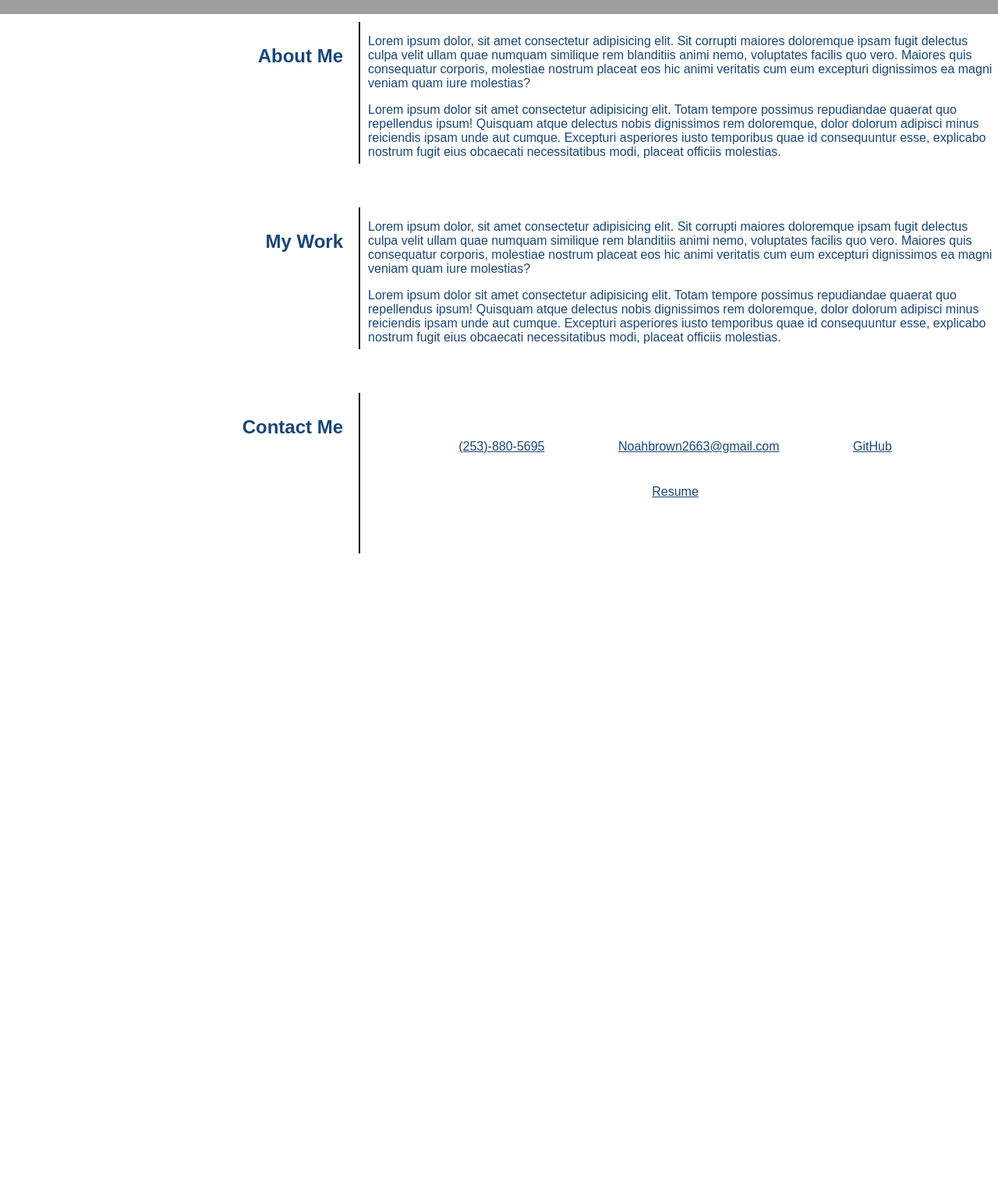
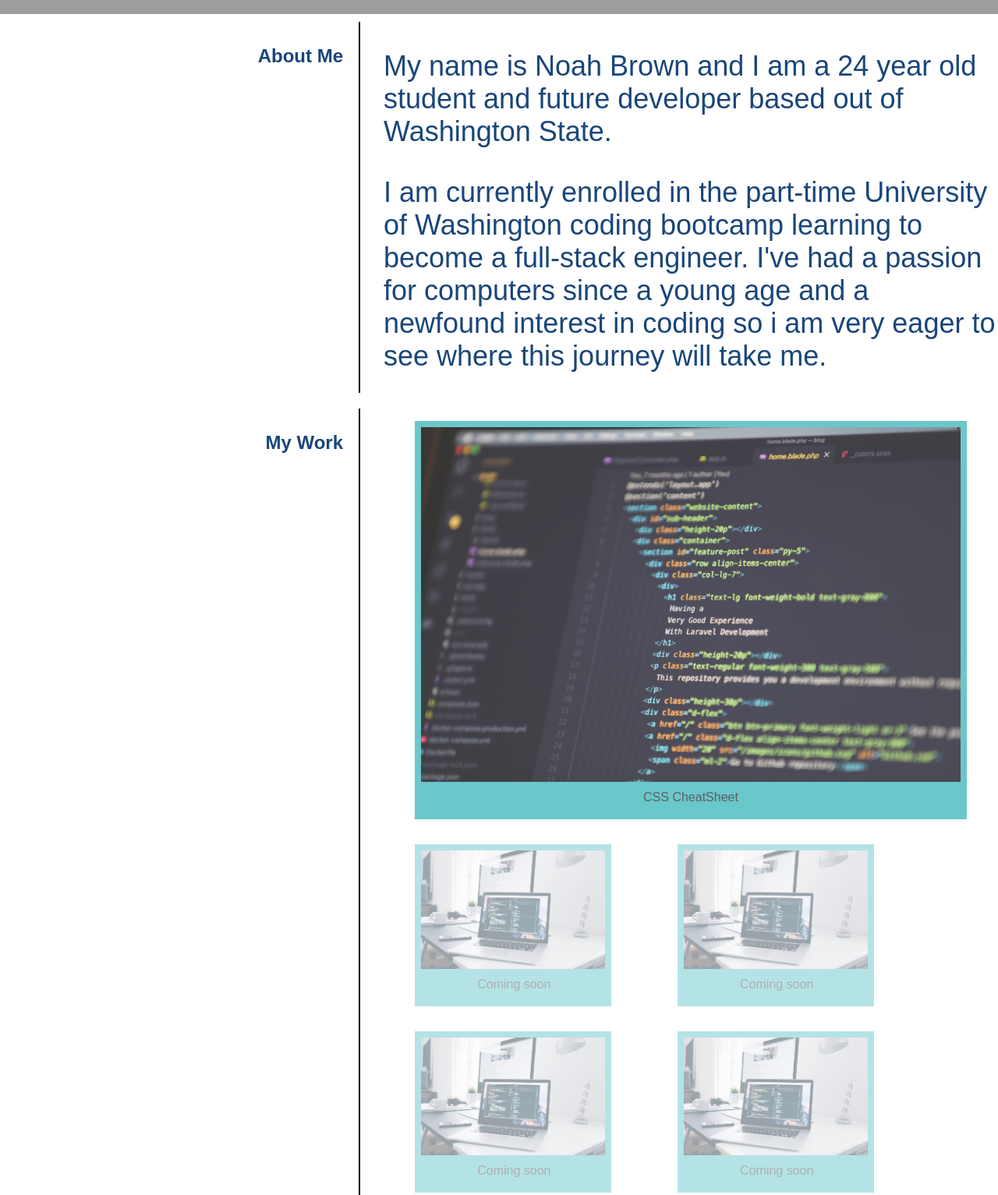
Before and after one commit to Noahbrown26/Portfolio-0, a plain HTML site: page index.html in a window 1280 px wide. Shown: the part 400-1933 px from the top of the page at 78% size. Before the commit the page ends 1120 px from the top, so only its background shows below. Drawn offline with Linux system fonts and the light colour scheme; grey boxes are pictures that could not be loaded.

Commit message:
updated HTML/CSS code

```diff
--- a/assets/css/style.css
+++ b/assets/css/style.css
@@ -57,17 +57,35 @@ color: var(--blue);
     height: 300px;
 }
 
+/* broken image */
+
+/*
+.banner > .myself {
+    display: block;
+    position: absolute;
+    top: 132px;
+    height: 300px;
+    right: 3px;
+}
+*/
+
 .flex-container {
+    display: flex;
+    flex-direction: row-reverse;
     margin-top: 10px;
 }
 
 .main-content {
     flex: 1;
-    padding-left: 10px;
+    padding-left: 30px;
+}
+
+.main-content > p {
+    font-size: 36px;
 }
 
 .sidebar {
-    flex: 0 0 450px;
+    flex: 0 0 200px;
     border-right: 2px solid black;
     padding-right: 10px;
     margin-bottom: 10px;
@@ -81,13 +99,65 @@ color: var(--blue);
 }
 
 
+    .big-box {
+    flex-direction: column;
+    max-width: 100%;
+    max-height: 60%;
+    border: 8px solid var(--blue);
+    opacity: 80%;
+    }
 
-@media screen and (min-width: 768px) {
-    .flex-container {
-        display: flex;
-        flex-direction: row-reverse;
+    .big-box > a > img {
+    max-width: 100%;
+
     }
-}
+
+    .big-box figcaption {
+        position: relative;
+        background-color: var(--blue);
+        color: var(--outer-space);
+        width: 100%;
+        margin-top: -10px;
+        text-align: center;
+        line-height: 5vh;
+        }
+
+     .big-box:hover {
+    opacity: 100%;
+    box-shadow: -2px -2px 31px -7px rgba(0,0,0,0.73);
+    -webkit-box-shadow: -2px -2px 31px -7px rgba(0,0,0,0.73);
+    -moz-box-shadow: -2px -2px 31px -7px rgba(0,0,0,0.73);
+    }
+
+    .small-box {
+        /*display: inline-block;*/
+        max-width: 100%;
+        max-height: 33%;
+        border: 8px solid var(--blue);
+        opacity: 40%;
+    }
+
+    .small-box > img {
+    max-width: 100%;
+    max-height: 100%;
+    }
+
+    .small-box figcaption {
+        position: relative;
+        background-color: var(--blue);
+        color: var(--outer-space);
+        width: 101%;
+        margin-top: -10px;
+        text-align: center;
+        line-height: 5vh;
+        }
+
+    .small-box:hover {
+     opacity: 100%;
+    box-shadow: -2px -2px 31px -7px rgba(0,0,0,0.73);
+    -webkit-box-shadow: -2px -2px 31px -7px rgba(0,0,0,0.73);
+    -moz-box-shadow: -2px -2px 31px -7px rgba(0,0,0,0.73);
+    }
 
 #contact {
     margin: 0;
@@ -100,4 +170,48 @@ color: var(--blue);
         display: inline-block;
         margin: 20px;
         padding: 0 25px 0 25px;
+
 }
+
+
+
+
+
+/* using a mobile-first approach, use `min-width` values going from narrow -> wide for a responsive design */
+@media screen and (min-width: 768px) {
+    .main-content {
+        flex: 1;
+        padding-left: 30px;
+    }
+    .sidebar {
+        flex: 0 0 450px;
+        border-right: 2px solid black;
+        padding-right: 10px;
+        margin-bottom: 10px;
+    }
+
+    .small-box {
+      display: inline-block;
+      flex: 0 0 50%;
+      max-width: 100%;
+    }
+
+    .large-box {
+        flex: 0 0 50%;
+        max-width: 100%;
+    }
+  }
+
+  /* media query for larger screens */
+  @media screen and (min-width: 992px) {
+
+    .small-box {
+      flex: 1 0 100%;
+      max-width: 30%;
+    }
+
+    .large-box {
+        flex: 0 0 60%;
+        max-width: 60%;
+    }
+  }
--- a/index.html
+++ b/index.html
@@ -24,6 +24,8 @@
 
         <div class="banner">
             <img class="banner-img" src="./assets/images/background.jpg">
+                    <!--fix image scaling and size-->
+            <!--<img class="myself" src="./assets/images/me.png">-->
         </div>
 
 
@@ -32,12 +34,12 @@
        <section class="flex-container">
 
         <section class="main-content">
-            <p>
-                Lorem ipsum dolor, sit amet consectetur adipisicing elit. Sit corrupti maiores doloremque ipsam fugit delectus culpa velit ullam quae numquam similique rem blanditiis animi nemo, voluptates facilis quo vero. Maiores quis consequatur corporis, molestiae nostrum placeat eos hic animi veritatis cum eum excepturi dignissimos ea magni veniam quam iure molestias?
-            </p>
-            <p>
-                Lorem ipsum dolor sit amet consectetur adipisicing elit. Totam tempore possimus repudiandae quaerat quo repellendus ipsum! Quisquam atque delectus nobis dignissimos rem doloremque, dolor dolorum adipisci minus reiciendis ipsam unde aut cumque. Excepturi asperiores iusto temporibus quae id consequuntur esse, explicabo nostrum fugit eius obcaecati necessitatibus modi, placeat officiis molestias.
-            </p>
+             <p>
+                My name is Noah Brown and I am a 24 year old student and future developer based out of Washington State.
+             </p>
+             <p>
+                I am currently enrolled in the part-time University of Washington coding bootcamp learning to become a full-stack engineer. I've had a passion for computers since a young age and a newfound interest in coding so i am very eager to see where this journey will take me.
+             </p>
         </section>
 
         <aside class="sidebar">
@@ -46,17 +48,34 @@
 
     </section>
 
-    <br></br>
+
 
     <section class="flex-container">
 
         <section class="main-content">
-            <p>
-                Lorem ipsum dolor, sit amet consectetur adipisicing elit. Sit corrupti maiores doloremque ipsam fugit delectus culpa velit ullam quae numquam similique rem blanditiis animi nemo, voluptates facilis quo vero. Maiores quis consequatur corporis, molestiae nostrum placeat eos hic animi veritatis cum eum excepturi dignissimos ea magni veniam quam iure molestias?
-            </p>
-            <p>
-                Lorem ipsum dolor sit amet consectetur adipisicing elit. Totam tempore possimus repudiandae quaerat quo repellendus ipsum! Quisquam atque delectus nobis dignissimos rem doloremque, dolor dolorum adipisci minus reiciendis ipsam unde aut cumque. Excepturi asperiores iusto temporibus quae id consequuntur esse, explicabo nostrum fugit eius obcaecati necessitatibus modi, placeat officiis molestias.
-            </p>
+            <figure class="big-box">
+                <a href="https://noahbrown26.github.io/mini-project-1/" target="_blank" alt="A computer screen with HTML code on it.">
+                    <img src="./assets/images/content.jpg"></a>
+                </a>
+                <figcaption>CSS CheatSheet</figcaption>
+            </figure>
+            <figure class="small-box">
+
+                <img src="./assets/images/small-1.jpg">
+                <figcaption>Coming soon</figcaption>
+            </figure>
+                <figure class="small-box">
+                <img src="./assets/images/small-1.jpg">
+                <figcaption>Coming soon</figcaption>
+                </figure>
+                <figure class="small-box">
+                <img src="./assets/images/small-1.jpg">
+                <figcaption>Coming soon</figcaption>
+            </figure>
+                <figure class="small-box">
+                <img src="./assets/images/small-1.jpg">
+                <figcaption>Coming soon</figcaption>
+            </figure>
         </section>
 
         <aside class="sidebar">
@@ -65,7 +84,7 @@
 
     </section>
 
-    <br></br>
+
 
 
     <footer>
@@ -78,7 +97,7 @@
                 <li><a href="#">(253)-880-5695</a></li>
                 <li><a href="#" target="_blank">Noahbrown2663@gmail.com</a></li>
                 <li><a href="https://github.com/Noahbrown26" target="_blank">GitHub</a></li>
-                <li><a href="#">Resume</a></li>
+                <li><a href="www.linkedin.com/in/noah-brown2663" target="_blank">LinkedIn</a></li>
 
             </ul>
         </section>
```
Also changed, not shown: assets/images/content.jpg (added), assets/images/me.PNG (added), assets/images/small-1.jpg (added), assets/images/small-2.jpg (added).
